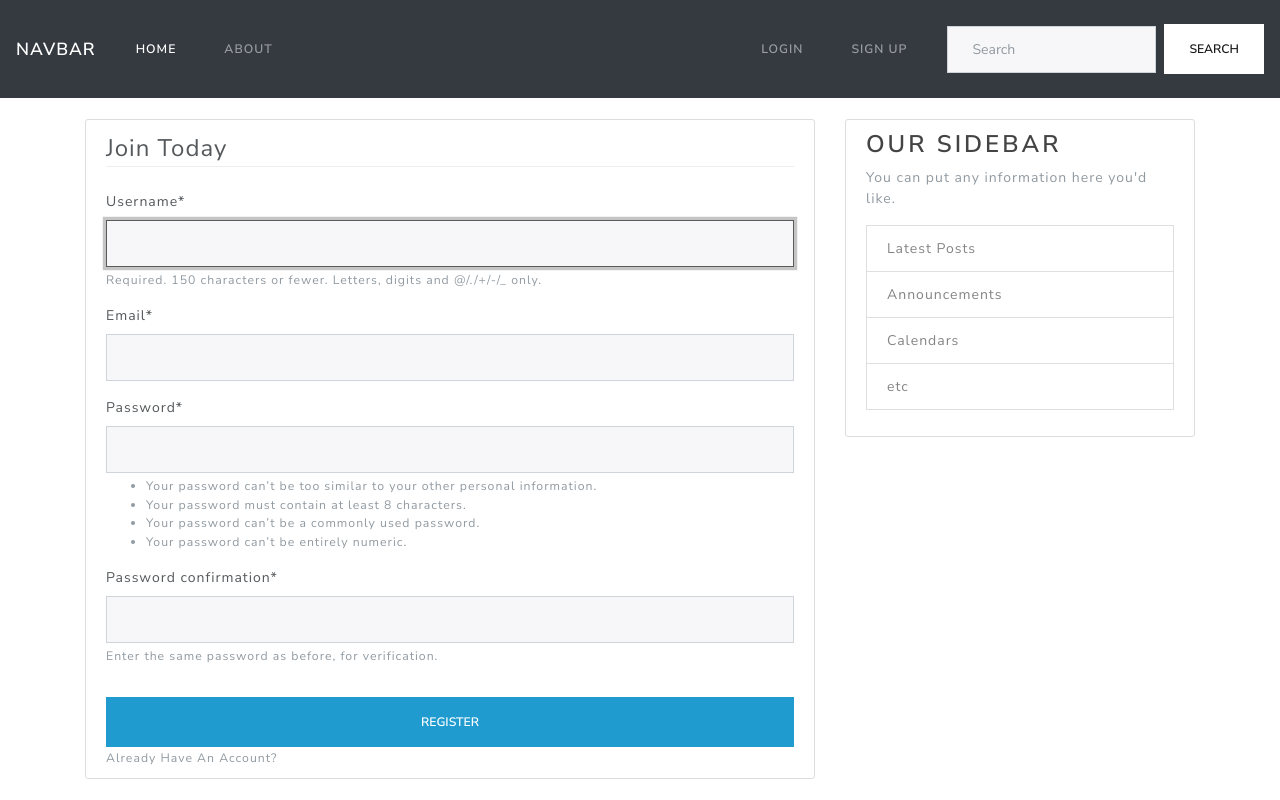
After one commit to rutaks/Djog, a Django app: page /user/register in a window 1280 px wide. The commit adds this page. Run offline with Django 3.2, Linux system fonts and the light colour scheme; some libraries are stand-ins or nearby versions.

Commit message:
Setup User Registation Process

```diff
--- a/blog/templates/blog/base.html
+++ b/blog/templates/blog/base.html
@@ -51,6 +51,14 @@
         <main role="main">
             <div class="row">
                 <div class="col-md-8">
+                    {% if messages %}
+                    {% for message in messages %}
+                    <div class="alert alert-{{message.tags}}">
+                        <button type="button" class="close" data-dismiss="alert" aria-hidden="true">&times;</button>
+                        {{message}}
+                    </div>
+                    {% endfor %}
+                    {% endif %}
                     {% block content %}{% endblock %}
                 </div>
                 <div class="col-md-4">
--- a/django_blog/settings.py
+++ b/django_blog/settings.py
@@ -33,6 +33,7 @@ ALLOWED_HOSTS = []
 INSTALLED_APPS = [
     'user.apps.UserConfig',
     'blog.apps.BlogConfig',
+    'crispy_forms',
     'django.contrib.admin',
     'django.contrib.auth',
     'django.contrib.contenttypes',
@@ -120,3 +121,4 @@ USE_TZ = True
 # https://docs.djangoproject.com/en/3.0/howto/static-files/
 
 STATIC_URL = '/static/'
+CRISPY_TEMPLATE_PACK = 'bootstrap4'
--- a/django_blog/urls.py
+++ b/django_blog/urls.py
@@ -4,4 +4,5 @@ from django.urls import path, include
 urlpatterns = [
     path('admin/', admin.site.urls),
     path('blog/', include('blog.urls')),
+    path('user/', include('user.urls')),
 ]
--- /dev/null
+++ b/user/forms.py
@@ -0,0 +1,11 @@
+from django import forms
+from django.contrib.auth.models import User
+from django.contrib.auth.forms import UserCreationForm
+
+
+class UserRegistrationForm(UserCreationForm):
+    email = forms.EmailField()
+
+    class Meta:
+        model = User
+        fields = ['username', 'email', 'password1', 'password2']
--- /dev/null
+++ b/user/templates/user/register.html
@@ -0,0 +1,17 @@
+{% extends "blog/base.html" %}
+{% block content %}
+{% load crispy_forms_tags %}
+<div class="content-section">
+    <form action="" method="post">
+        {% csrf_token %}
+        <fieldset class="form-group">
+            <legend class="border-bottom mb-4">Join Today</legend>
+            {{ form|crispy }}
+        </fieldset>
+        <button class="btn btn-block btn-info" type="submit">Register</button>
+        <small class="text-muted">
+            Already Have An Account? <a href="#" class="ml-2"></a>
+        </small>
+    </form>
+</div>
+{% endblock content %}
--- /dev/null
+++ b/user/urls.py
@@ -0,0 +1,10 @@
+from django.urls import path
+from . import views
+
+"""
+BLOG ROUTES
+"""
+
+urlpatterns = [
+    path('register', views.register, name="user-register"),
+]
--- a/user/views.py
+++ b/user/views.py
@@ -1,3 +1,19 @@
-from django.shortcuts import render
+from django.shortcuts import render, redirect
+from django.contrib.auth.forms import UserCreationForm
+from django.contrib import messages
+from .forms import UserRegistrationForm
 
-# Create your views here.
+
+def register(request):
+    if request.method == 'POST':
+        form = UserRegistrationForm(request.POST)
+        if form.is_valid():
+            form.save()
+            username = form.cleaned_data.get('username')
+            messages.success(
+                request, f'Account for {username} was created successfully')
+            return redirect('blog-home')
+
+    else:
+        form = UserRegistrationForm()
+    return render(request, 'user/register.html', {'form': form})
```
Also changed, not shown: db.sqlite3.
